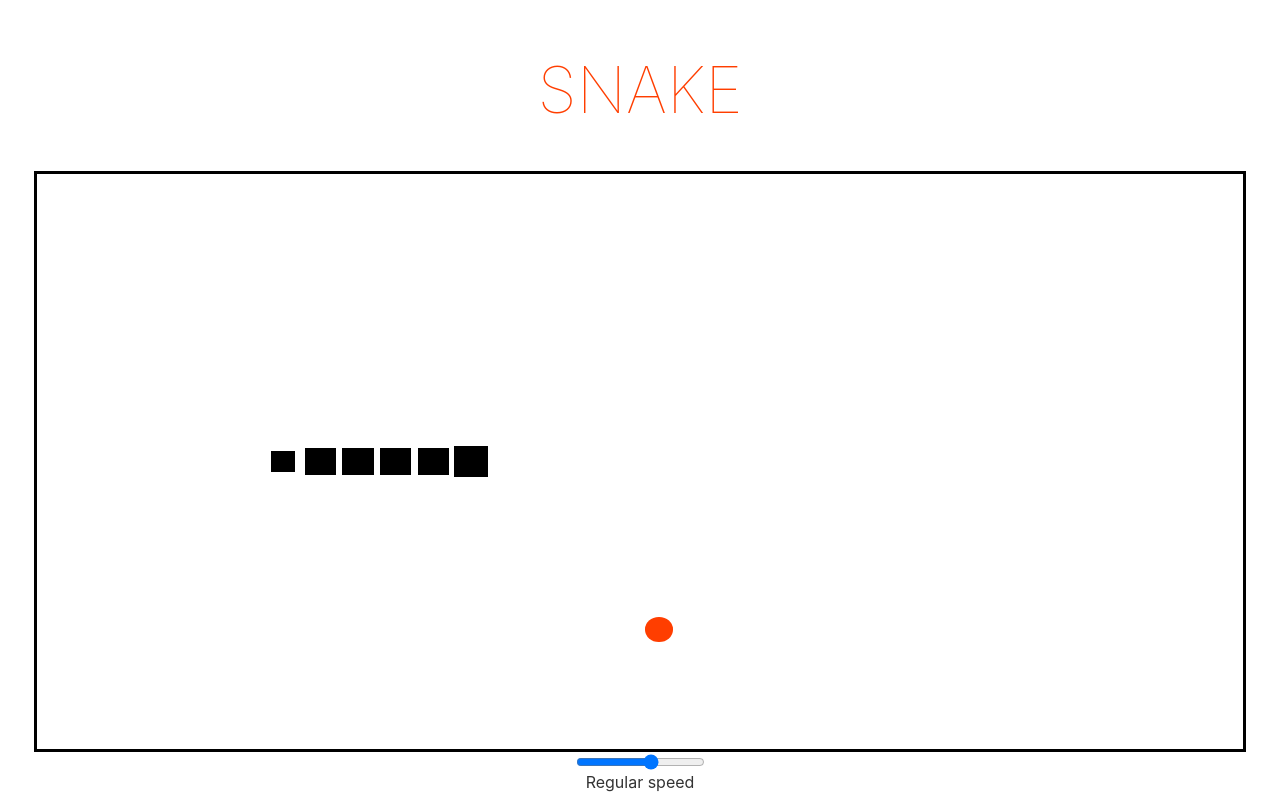
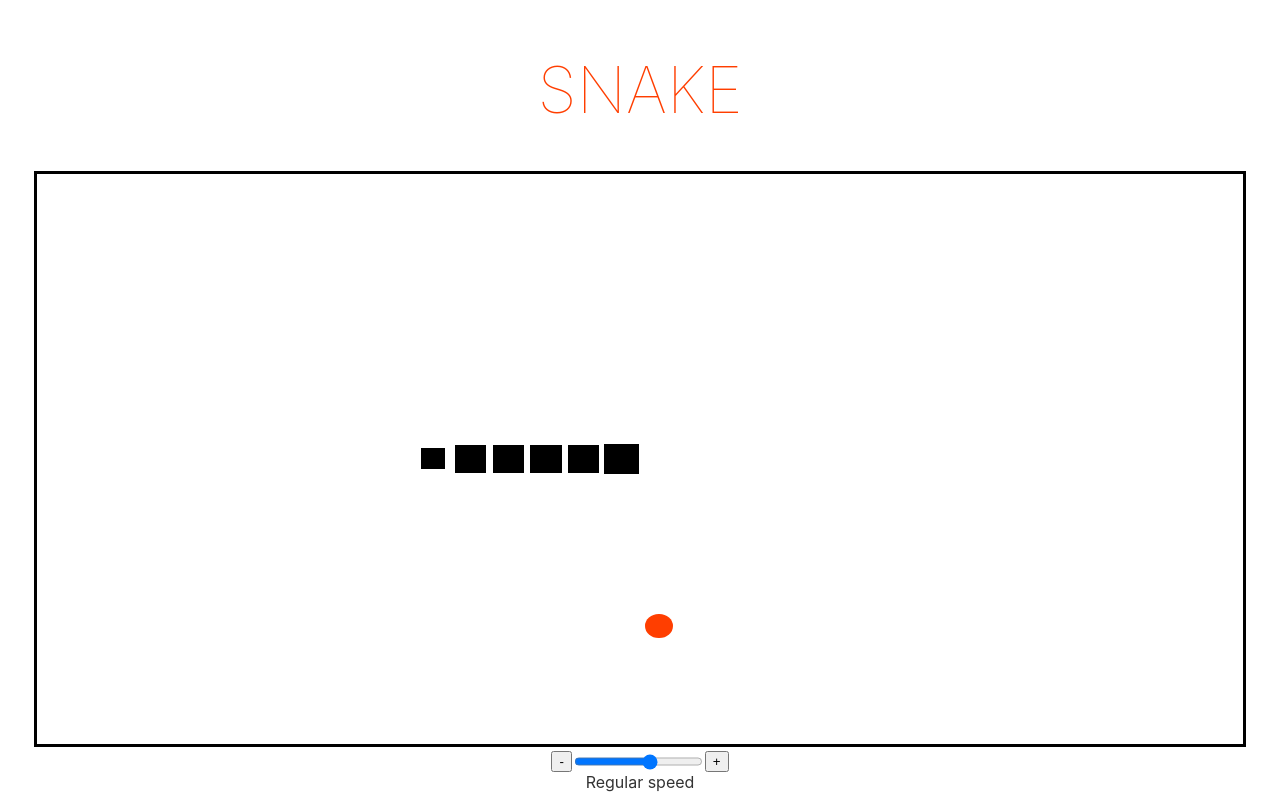
Before and after one commit to ldgit/snake, a Svelte app: page / in a window 1280 px wide. Built offline with nearby package versions, Linux system fonts and the light colour scheme.

Commit message:
- tweaked speed settings - added buttons to speed control

```diff
--- a/src/Controls.svelte
+++ b/src/Controls.svelte
@@ -1,37 +1,45 @@
 <script>
 const speedMap = [
-  { delay: 500, description: 'Dead snail on a slope' },
-  { delay: 400, description: 'Snail' },
-  { delay: 350, description: 'Snail running from a bird' },
-  { delay: 250, description: 'Turtle depressed by the state of the world' },
-  { delay: 300, description: 'Turtle' },
-  { delay: 200, description: 'Turtle on a skateboard' },
-  { delay: 130, description: 'Regular speed' },
-  { delay: 100, description: 'Fast' },
-  { delay: 60, description: 'Cheetah' },
-  { delay: 30, description: 'Cheetah driving a Porsche' },
+  { delay: 680, description: 'Dead snail on a slope' },
+  { delay: 510, description: 'Snail' },
+  { delay: 380, description: 'Snail running from a bird' },
+  { delay: 300, description: 'Turtle depressed by the state of the world' },
+  { delay: 230, description: 'Turtle' },
+  { delay: 160, description: 'Turtle on a skateboard' },
+  { delay: 80, description: 'Regular speed' },
+  { delay: 50, description: 'Fast' },
+  { delay: 30, description: 'Cheetah' },
+  { delay: 20, description: 'Cheetah driving a Porsche' },
   { delay: 10, description: 'Bolt of Lighting' },
 ];
 
-let speed = speedMap.findIndex(value => value.delay === 130);
+let speed = speedMap.findIndex(value => value.delay === 80);
 export let delay = speedMap[speed].delay;
 $: delay = speedMap[speed].delay;
-console.log(speed);
 </script>
 
 <div class="controls">
-  <input type="range" bind:value={speed} min="0" max={speedMap.length - 1} step="1" />
+  <div class="speedControl">
+    <button on:click={() => (speed > 0 ? (speed -= 1) : null)}>-</button>
+    <input type="range" bind:value={speed} min="0" max={speedMap.length - 1} step="1" />
+    <button on:click={() => (speed < speedMap.length - 1 ? (speed += 1) : null)}>+</button>
+  </div>
   <span>{speedMap[speed].description}</span>
 </div>
 
 <style>
 .controls {
+  margin-top: 4px;
   display: flex;
   flex-direction: column;
   align-items: center;
   justify-content: center;
 }
 
+.speedControl {
+  display: flex;
+}
+
 .controls span {
   width: 400px;
 }
```
